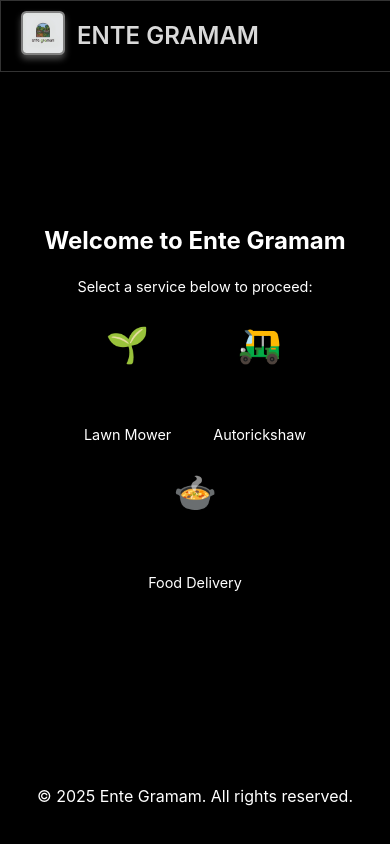
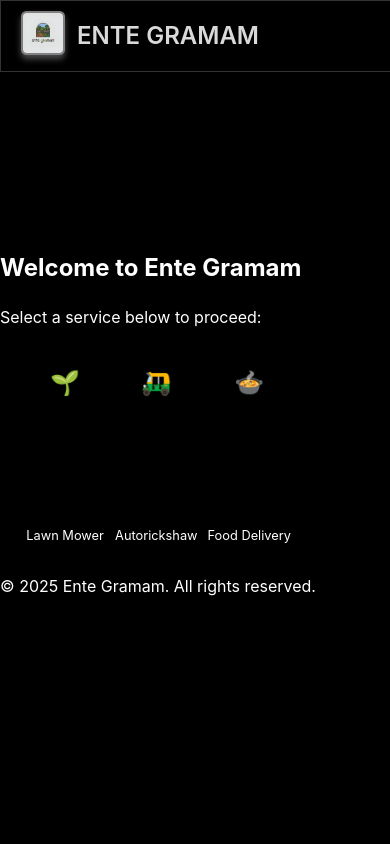
Before and after one commit to code-ninja-labs/ente-gramam1, a React (Vite) app: page / in a window 390 px wide. Built offline with nearby package versions, Linux system fonts and the light colour scheme.

Commit message:
Update Home.css

```diff
--- a/src/pages/Home.css
+++ b/src/pages/Home.css
@@ -1,88 +1,60 @@
-/* Home.css - Home Page Specific Styles */
-
-/* Home container with black background and white text */
-.home-container {
-  background-color: #000; /* Black background */
-  color: #fff; /* White text color */
-  min-height: 100vh; /* Full screen height */
+/* Main container for all icons */
+.icon-container {
   display: flex;
-  flex-direction: column;
-  align-items: center;
-  justify-content: space-between;
-  text-align: center;
-  padding: 0 1rem; /* Spacing for small screens */
-  box-sizing: border-box; /* Ensure padding doesn't affect width calculations */
+  gap: 1rem; /* Space between icons */
+  justify-content: center; /* Center icons horizontally */
+  flex-wrap: wrap; /* Wrap on smaller screens */
+  margin: 2rem 0; /* Add spacing around the icon section */
 }
 
-/* Content area remains centered */
-.content {
-  padding-top: 70px; /* Padding greater than the navbar height */
+/* Wrapper around each individual icon */
+.icon-wrapper {
+  width: 100px; /* Fixed width for square shape */
+  height: 100px; /* Fixed height for square shape */
+  background-color: #1e1e1e; /* Dark background for contrast */
+  border-radius: 20px; /* Rounded edges */
+  display: flex;
+  flex-direction: column; /* Stack icon and label vertically */
+  align-items: center; /* Center content horizontally */
+  justify-content: center; /* Center content vertically */
+  box-shadow: 0 4px 6px rgba(0, 0, 0, 0.3); /* Optional shadow for depth */
+  color: #fff; /* White text/icons */
   text-align: center;
-  flex: 1;
-  display: flex;
-  flex-direction: column;
-  align-items: center;
-  justify-content: center;
+  cursor: pointer; /* Add pointer for interaction */
+  transition: transform 0.3s ease; /* Subtle scaling on hover */
 }
 
-/* Headings inside content */
-.content h2 {
-  font-size: 2rem;
-  color: #fff; /* White text for headings */
-  margin-bottom: 1rem;
+/* Hover effect for the icon wrapper */
+.icon-wrapper:hover {
+  transform: scale(1.1); /* Slight scaling on hover */
+  background-color: #ff4500; /* Optional: Change to orange on hover */
 }
 
-/* Paragraphs inside content */
-.content p {
-  color: #fff; /* Ensure all paragraphs are white */
-  font-size: 1.1rem;
-  line-height: 1.6; /* Better readability */
-  margin: 0 1rem;
+/* The actual icon inside */
+.icon {
+  font-size: 2rem; /* Adjust size of the icon */
+  margin-bottom: 0.5rem; /* Space between icon and label */
 }
 
-/* Footer styles remain */
-.footer {
-  text-align: center;
-  padding: 20px 0;
-  width: 100%;
-  background-color: #000; /* Black background */
-  color: #fff; /* White text */
-  position: relative;
-  box-sizing: border-box; /* Ensure proper layout with padding */
-}
-
-/* Optional: Links in home container styled for better contrast */
-.home-container a {
-  color: #1e90ff; /* Light blue for links */
-  text-decoration: none; /* No underline */
-  transition: color 0.3s ease; /* Smooth hover transition */
-}
-
-.home-container a:hover {
-  color: #ff4500; /* Orange on hover */
+/* Label/text under the icon */
+.icon-wrapper p {
+  font-size: 1rem; /* Size of the label */
+  margin: 0; /* Remove unwanted margins */
+  color: #ccc; /* Slightly dimmed color for labels */
 }
 
 /* Responsive adjustments */
 @media screen and (max-width: 768px) {
-  .content h2 {
-    font-size: 1.8rem; /* Slightly smaller text for tablets */
+  .icon-wrapper {
+    width: 80px; /* Smaller square on tablets */
+    height: 80px;
   }
 
-  .content p {
-    font-size: 1rem; /* Smaller paragraph text */
+  .icon {
+    font-size: 1.5rem; /* Adjust icon size */
+  }
+
+  .icon-wrapper p {
+    font-size: 0.9rem; /* Reduce label text size */
   }
 }
-
-@media screen and (max-width: 480px) {
-  .content {
-    padding-top: 50px; /* Less padding for small screens */
-  }
-
-  .content h2 {
-    font-size: 1.5rem; /* Further reduction for headings on mobile */
-  }
-
-  .content p {
-    font-size: 0.9rem; /* Smaller font for mobile viewers */
-  }
-}
```
